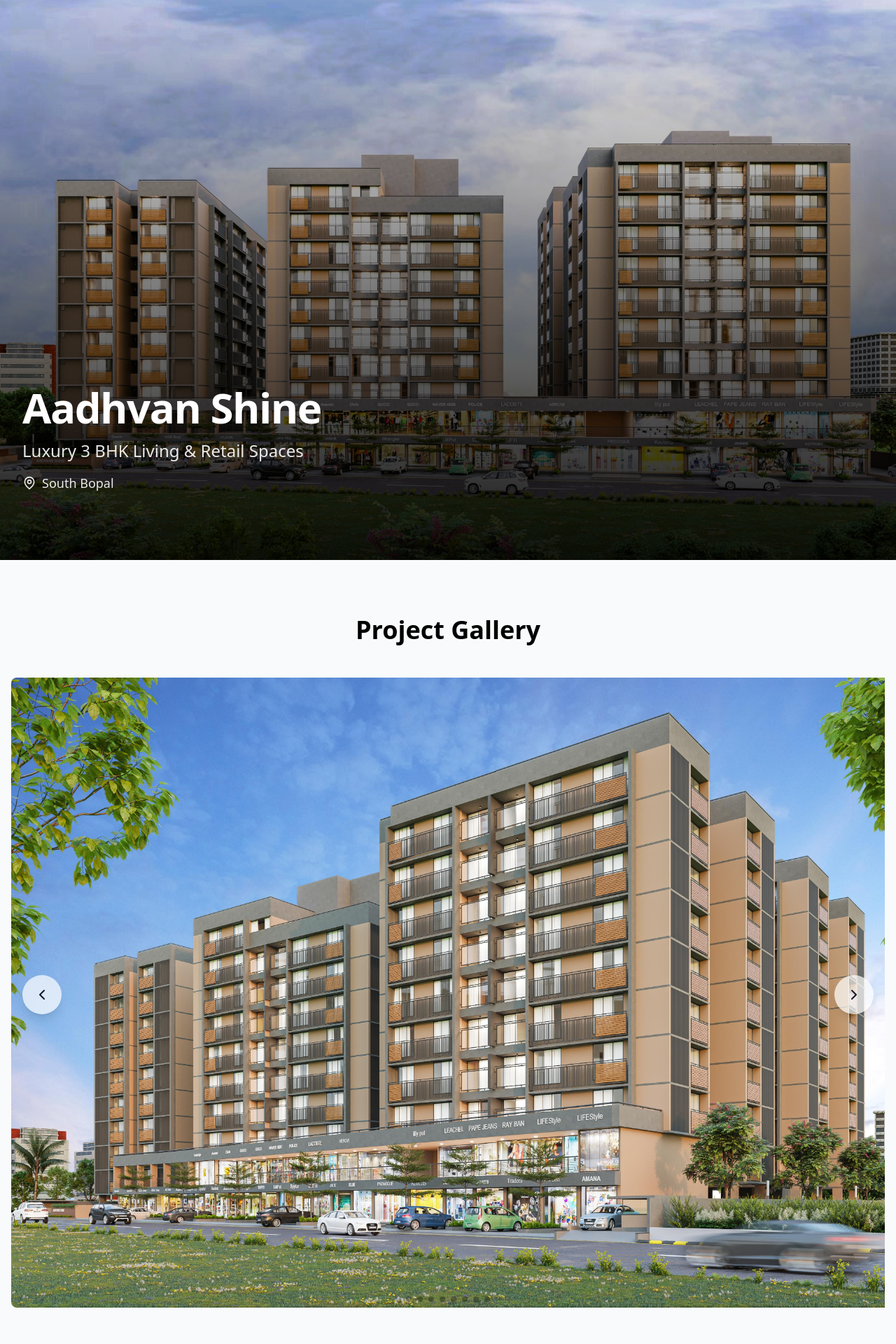
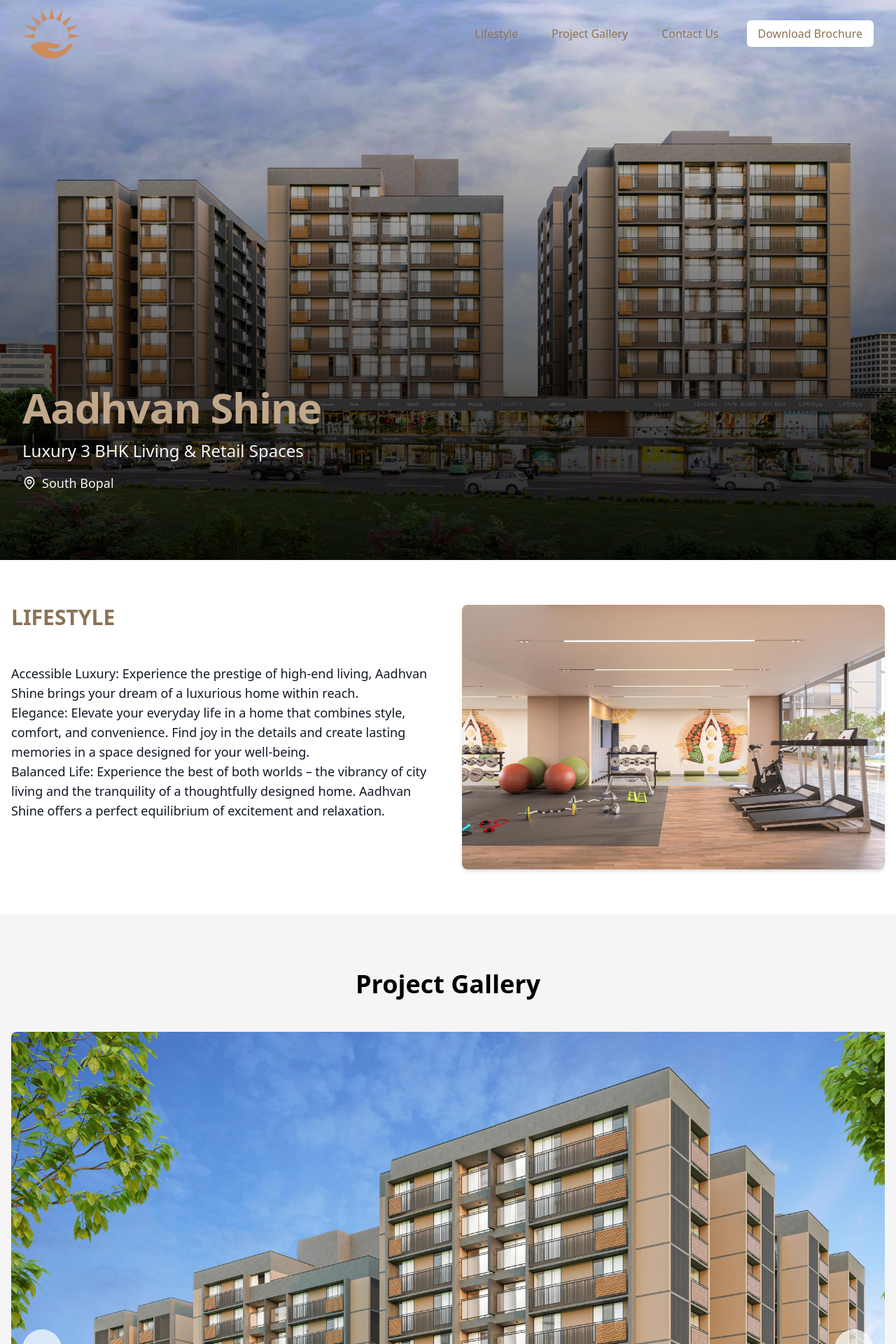
Before and after one commit to Goku-99/ProjectAadhavn, a React (Vite) app: page / in a window 1280 px wide. Shown: the top 1920 px of the page at 70% size. Built offline with nearby package versions, Linux system fonts and the light colour scheme.

Commit message:
Hero page, anchor button colour change- working 5/19/2025

```diff
--- a/src/App.tsx
+++ b/src/App.tsx
@@ -1,16 +1,19 @@
 import React from 'react';
 import { Hero } from './components/Hero';
+import { Lifestyle } from './components/Lifestyle';
 import { ImageGallery } from './components/ImageGallery';
 import { Specifications } from './components/Specifications';
 import { Contact } from './components/Contact';
 
+
 const App: React.FC = () => {
   return (
     <div className="min-h-screen bg-white">
-      <Hero />
-      <ImageGallery />
-      <Specifications />
-      <Contact />
+        <Hero />
+        <Lifestyle />
+        <ImageGallery />
+        <Specifications />
+        <Contact />
     </div>
   );
 };
--- a/src/components/Contact.tsx
+++ b/src/components/Contact.tsx
@@ -134,26 +134,33 @@ export const Contact: React.FC = () => {
   };
 
   return (
-    <section className="py-20 px-4 bg-gray-50">
+    <section id="contact-us" className="py-20 px-4 bg-neutral">
         <div className="max-w-7xl mx-auto">
-        <h2 className="text-4xl font-bold text-center mb-12">Download Brochure</h2>
+          <h2 className="text-4xl font-bold text-center mb-12 text-accent">Download Brochure</h2>
 
           <div className="grid md:grid-cols-2 gap-12">
             <div>
-            <h3 className="text-2xl font-semibold mb-6">Get in Touch</h3>
+              <h3 className="text-2xl font-semibold mb-6 text-secondary-black">Get in Touch</h3>
               <div className="space-y-4">
                 <div className="flex items-center">
-                <Phone className="w-6 h-6 mr-3 text-gray-600" />
-                <span className="text-gray-800">+91 70168 04497</span>
+                  <Phone className="w-6 h-6 mr-3 text-primary" />
+                  <span className="text-gray-700">+91 70168 04497</span>
                 </div>
                 <div className="flex items-center">
-                <Phone className="w-6 h-6 mr-3 text-gray-600" />
-
-                <span className="text-gray-800">+91 84016 04039</span>
+                  <Phone className="w-6 h-6 mr-3 text-primary" />
+                  <span className="text-gray-700">+91 84016 04039</span>
                 </div>
                 <div className="flex items-center">
-                <MapPin className="w-6 h-6 mr-3 text-gray-600" />
-                <span className="text-gray-800">
+                  <MapPin className="w-6 h-6 mr-3 text-primary" />
+                  <span className="text-gray-700">
+                    Nr Neminath Digambar Jain Temple,<br />
+                    Behind Flora Ixora.<br />
+                    South Bopal, Ahmedabad.
+                  </span>
+              </div>
+              <div className="flex items-center">
+                <MapPin className="w-6 h-6 mr-3 text-primary" />
+                <span className="text-gray-700">
                   Nr Neminath Digambar Jain Temple,<br />
                   Behind Flora Ixora.<br />
                   South Bopal, Ahmedabad.
@@ -167,10 +174,10 @@ export const Contact: React.FC = () => {
               <input
                 type="text"
                 placeholder="Your Name *"
-                className={`w-full px-4 py-2 rounded-lg border ${
+                className={`w-full px-4 py-2 rounded-lg border-gray-300 ${
                   touched.name && errors.name ?
-                  'border-red-500' : 'border-gray-300'
-                } focus:ring-2 focus:ring-black focus:border-transparent outline-none transition-all duration-200`}
+                  'border-red-500' : ''
+                } focus:ring-2 focus:ring-primary focus:border-transparent outline-none transition-all duration-200`}
                 value={formData.name}
                 onChange={(e) => setFormData({ ...formData, name: e.target.value })}
                 onBlur={() => handleBlur('name')}
@@ -187,10 +194,10 @@ export const Contact: React.FC = () => {
 
                 type="email"
                 placeholder="Email Address"
-                className={`w-full px-4 py-2 rounded-lg border ${
+                className={`w-full px-4 py-2 rounded-lg border-gray-300 ${
                   touched.email && errors.email ?
-                  'border-red-500' : 'border-gray-300'
-                } focus:ring-2 focus:ring-black focus:border-transparent outline-none transition-all duration-200`}
+                  'border-red-500' : ''
+                } focus:ring-2 focus:ring-primary focus:border-transparent outline-none transition-all duration-200`}
                 value={formData.email}
                 onChange={(e) => setFormData({ ...formData, email: e.target.value })}
                 onBlur={() => handleBlur('email')}
@@ -205,10 +212,10 @@ export const Contact: React.FC = () => {
                 type="tel"
 
                 placeholder="Phone Number"
-                className={`w-full px-4 py-2 rounded-lg border ${
+                className={`w-full px-4 py-2 rounded-lg border-gray-300 ${
                   touched.phone && errors.phone ?
-                  'border-red-500' : 'border-gray-300'
-                } focus:ring-2 focus:ring-black focus:border-transparent outline-none transition-all duration-200`}
+                  'border-red-500' : ''
+                } focus:ring-2 focus:ring-primary focus:border-transparent outline-none transition-all duration-200`}
                 value={formData.phone}
                 onChange={(e) => setFormData({ ...formData, phone: e.target.value })}
                 onBlur={() => handleBlur('phone')}
@@ -223,9 +230,9 @@ export const Contact: React.FC = () => {
               disabled={!isValid}
 
               className={`w-full py-3 rounded-lg font-medium transition-colors duration-300 ${
-                isValid
-                  ? 'bg-black text-white hover:bg-gray-800'
-                  : 'bg-gray-300 text-gray-500 cursor-not-allowed'
+                  isValid ?
+                'bg-accent text-secondary-white hover:bg-primary' :
+                'bg-gray-300 text-gray-500 cursor-not-allowed'
               }`}
             >
               Download Brochure
@@ -233,6 +240,7 @@ export const Contact: React.FC = () => {
           </form>
         </div>
         {submissionError && (
+
           <p className="mt-4 text-sm text-red-600">{submissionError}</p>
         )}
       </div>
--- a/src/components/Hero.tsx
+++ b/src/components/Hero.tsx
@@ -2,6 +2,19 @@ import React from 'react';
 import { MapPin } from 'lucide-react';
 
 export const Hero: React.FC = () => {
+  const handleScrollToSection = (event: React.MouseEvent<HTMLAnchorElement>) => {
+    event.preventDefault(); // Prevent the default jump behavior
+    const targetId = event.currentTarget.getAttribute('data-section');
+    if (targetId) {
+      const targetElement = document.getElementById(targetId);
+      if (targetElement) {
+        targetElement.scrollIntoView({
+          behavior: 'smooth',
+        });
+      }
+    }
+  };
+
   return (
     <div className="relative h-screen bg-gray-900">
       {/* Background Image Container */}
@@ -11,9 +24,7 @@ export const Hero: React.FC = () => {
         aria-label="Aadhvan Shine Luxury Apartments and Retail Spaces exterior view"
       >
         <img
-          /*src="https://images.unsplash.com/photo-1600596542815-ffad4c1539a9?ixlib=rb-1.2.1&auto=format&fit=crop&w=2000&q=80" */
           src="/images/Exterior_Building_Middle_View_new.webp"
-
           alt="Aadhvan Shine - Luxury residential and retail development with retail spaces"
           className="h-full w-full object-cover"
           loading="lazy"
@@ -22,23 +33,82 @@ export const Hero: React.FC = () => {
         <div className="absolute inset-0 bg-gradient-to-t from-black/90 via-black/50 to-transparent" />
       </div>
 
+      {/* Header Container - Logo on Left, Navigation on Right */}
+      <div className="absolute -top-6 left-0 right-0 z-10 flex items-center justify-between p-4 lg:p-8">
+        {/* Logo - Top Left */}
+        <a href="/"> {/* Or the appropriate link for your home page */}
+          <img
+            src="/images/Aadhvan_Logo.png" // Assuming logo is named logo.png in public/images
+            alt="Aadhvan Shine Logo"
+            className="h-20 w-auto object-contain" // Adjusted dimensions for better visibility
+            loading="lazy"
+          />
+        </a>
+
+      {/* Navigation Items - Top Right */}
+      <nav>
+        <ul className="flex items-center space-x-4 lg:space-x-8">
+          <li>
+            <a
+              href="#"
+              data-section="lifestyle"
+              onClick={handleScrollToSection}
+              className="text-accent hover:underline transition-all duration-300 font-medium text-sm lg:text-base p-2 rounded-md"
+            >
+              Lifestyle
+            </a>
+          </li>
+          <li>
+            <a
+              href="#home"
+              data-section="project-gallery"
+              onClick={handleScrollToSection}
+              className="text-accent hover:underline transition-all duration-300 font-medium text-sm lg:text-base p-2 rounded-md"
+            >
+              Project Gallery
+            </a>
+          </li>
+          <li>
+            <a
+              href="#contact"
+              data-section="contact-us"
+              onClick={handleScrollToSection}
+              className="text-accent hover:underline transition-all duration-300 font-medium text-sm lg:text-base p-2 rounded-md"
+            >
+              Contact Us
+            </a>
+          </li>
+          <li>
+            <a
+              href="#"
+              data-section="download-brochure"
+              onClick={handleScrollToSection}
+              className="bg-secondary-white text-accent py-2 px-4 rounded-md hover:bg-neutral hover:text-accent hover:underline transition-all duration-300 font-light text-sm lg:text-base"
+            >
+              Download Brochure
+            </a>
+          </li>
+        </ul>
+      </nav>
+
+      </div>
       {/* Content Container */}
       <div className="relative h-full container mx-auto px-4 lg:px-8">
         {/* Text Content - Left aligned and bottom positioned */}
         <div className="absolute bottom-0 left-0 px-4 lg:px-8 pb-16 lg:pb-24 max-w-2xl">
           {/* Property Name */}
-          <h1 className="text-3xl md:text-5xl lg:text-6xl font-bold mb-4 text-white tracking-tight">
+          <h1 className="text-3xl md:text-5xl lg:text-6xl font-bold mb-4 text-primary tracking-tight">
             Aadhvan Shine
           </h1>
 
           {/* Property Description */}
           <div className="space-y-4">
-            <p className="text-lg md:text-2xl font-light text-white/90">
+            <p className="text-lg md:text-2xl font-light text-neutral">
               Luxury 3 BHK Living & Retail Spaces
             </p>
 
             {/* Location */}
-            <div className="flex items-center text-base md:text-lg text-white/90">
+            <div className="flex items-center text-base md:text-lg text-neutral">
               <MapPin className="w-5 h-5 mr-2" />
               <span>South Bopal</span>
             </div>
--- a/src/components/ImageGallery.tsx
+++ b/src/components/ImageGallery.tsx
@@ -108,14 +108,15 @@ export const ImageGallery: React.FC = () => {
   return (
     <section
       ref={ref}
-      className="py-20 bg-gray-50"
+      className="py-20 bg-neutral"
+      id="project-gallery"
       itemScope
       itemType="https://schema.org/ImageGallery"
     >
       <div className="max-w-7xl mx-auto px-4">
         <h2
           className="text-4xl font-bold text-center mb-12"
-          itemProp="name"
+          itemProp="name text-accent"
         >
           Project Gallery
         </h2>
@@ -131,8 +132,8 @@ export const ImageGallery: React.FC = () => {
             }}
             pagination={{
               clickable: true,
-              bulletClass: 'swiper-pagination-bullet !bg-black/60 !opacity-50',
-              bulletActiveClass: '!opacity-100'
+              bulletClass: 'swiper-pagination-bullet !bg-secondary-black/60',
+              bulletActiveClass: '!bg-accent'
             }}
             loop={true}
             className="relative group"
@@ -188,7 +189,7 @@ export const ImageGallery: React.FC = () => {
             className="custom-swiper-button-prev absolute left-4 top-1/2 -translate-y-1/2 z-10 bg-white/70 p-4 rounded-full shadow-lg hover:bg-white/90 transition-all duration-300 focus:outline-none focus:ring-2 focus:ring-black/20 touch-manipulation"
             aria-label="Previous image"
           >
-            <ChevronLeft className="w-6 h-6 text-gray-900" />
+            <ChevronLeft className="w-6 h-6 text-secondary-black" />
           </button>
           <button
             className="custom-swiper-button-next absolute right-4 top-1/2 -translate-y-1/2 z-10 bg-white/70 p-4 rounded-full shadow-lg hover:bg-white/90 transition-all duration-300 focus:outline-none focus:ring-2 focus:ring-black/20 touch-manipulation"
@@ -212,7 +213,7 @@ export const ImageGallery: React.FC = () => {
               e.stopPropagation();
               setFullscreenImage(null);
             }}
-            className="absolute top-6 right-6 text-white/70 hover:text-white transition-colors p-2 rounded-full hover:bg-white/10"
+            className="absolute top-6 right-6 text-secondary-white/70 hover:text-secondary-white hover:bg-secondary-white/10 transition-colors p-2 rounded-full"
             aria-label="Close fullscreen view"
           >
             <X className="w-8 h-8" />
--- /dev/null
+++ b/src/components/Lifestyle.tsx
@@ -0,0 +1,33 @@
+import React from 'react';
+
+export const Lifestyle: React.FC = () => {
+  return (
+    <section id="lifestyle" className="py-16">
+      <div className="max-w-7xl px-4 mx-auto grid grid-cols-1 md:grid-cols-2 gap-10">
+        {/* Text Content */}
+        <div >
+        <h2 className="text-3xl font-bold text-accent tracking-normal mb-12">LIFESTYLE</h2>
+
+            <p className="text-lg text-gray-900">
+              Accessible Luxury: Experience the prestige of high-end living, Aadhvan Shine brings your dream of a luxurious home within reach.
+            </p>
+            <p className="text-lg text-gray-900">
+              Elegance: Elevate your everyday life in a home that combines style, comfort, and convenience. Find joy in the details and create lasting memories in a space designed for your well-being.
+            </p>
+            <p className="text-lg text-gray-900">
+              Balanced Life: Experience the best of both worlds – the vibrancy of city living and the tranquility of a thoughtfully designed home. Aadhvan Shine offers a perfect equilibrium of excitement and relaxation.
+            </p>
+
+        </div>
+         {/* Image */}
+         <div>
+           <img
+             src="/images/YogaRoom_Interior.jpeg"
+             alt="Yoga Room Interior"
+             className="w-full h-auto object-cover rounded-lg shadow-md"
+           />
+         </div>
+      </div>
+    </section>
+  );
+};
--- a/tailwind.config.js
+++ b/tailwind.config.js
@@ -2,7 +2,15 @@
 export default {
   content: ['./index.html', './src/**/*.{js,ts,jsx,tsx}'],
   theme: {
-    extend: {},
+    extend: {
+      colors: {
+        primary: '#C1A88A',
+        'secondary-white': '#FFFFFF',
+        'secondary-black': '#000000',
+        accent: '#8B7355',
+        neutral: '#F5F5F5',
+      },
+    },
   },
   plugins: [],
 };
```
Also changed, not shown: src/components/Specifications.tsx (+7 -7 lines), public/images/Aadhvan_Logo.png (added), 1 other file (tests, documents, lock files or other folders). Lines whose indentation alone changed are shown as unchanged.
